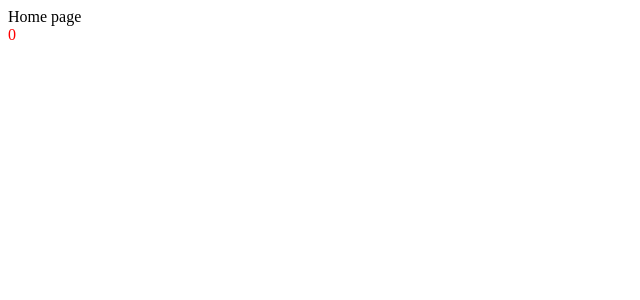
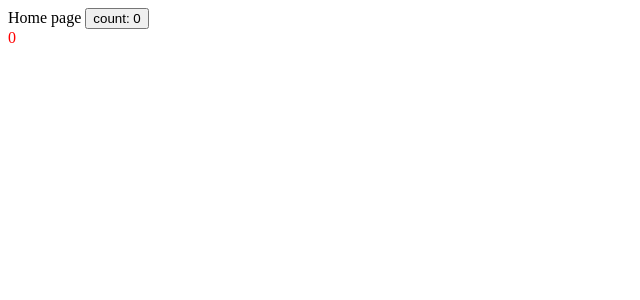
Before and after one commit to huihuiha/webpack-admin-template, a Vue app: page / in a window 1280 px wide. Shown: the top 300 px of the page, without its empty margins (0-640 px from the left). Built offline with nearby package versions, Linux system fonts and the light colour scheme.

Commit message:
feat: pinia 全局状态管理

```diff
--- a/package.json
+++ b/package.json
@@ -3,6 +3,7 @@
   "version": "1.0.0",
   "description": "",
   "main": "index.js",
+  "module": "src/index.ts",
   "scripts": {
     "build": "webpack",
     "start": "webpack serve"
@@ -22,6 +23,7 @@
     "webpack-dev-server": "^4.11.1"
   },
   "dependencies": {
+    "pinia": "^2.0.28",
     "vue": "^3.2.45",
     "vue-loader": "^17.0.1",
     "vue-router": "^4.1.6"
--- a/src/main.ts
+++ b/src/main.ts
@@ -1,9 +1,10 @@
 import { createApp } from 'vue';
 import App from '@/App.vue';
 import router from '@/router';
-console.log(router, "----------------------")
+import { createPinia } from 'pinia';
 
 const app = createApp(App);
 app.use(router);
+app.use(createPinia());
 
 app.mount('#app');
--- a/src/pages/Home/index.vue
+++ b/src/pages/Home/index.vue
@@ -1,3 +1,10 @@
 <template>
     Home page
+    <button @click="user.add()">count: {{ user.count }}</button>
 </template>
+
+<script setup>
+
+import { useUserStore } from "@/stores/user";
+const user = useUserStore()
+</script>
--- /dev/null
+++ b/src/stores/user.ts
@@ -0,0 +1,14 @@
+import { defineStore } from 'pinia';
+import { ref } from 'vue';
+export const useUserStore = defineStore('user', () => {
+  const count = ref(0);
+
+  function add(num: number = 1) {
+    count.value = count.value + num;
+  }
+
+  return {
+    add,
+    count,
+  };
+});
```
Also changed, not shown: 1 other file (tests, documents, lock files or other folders).
